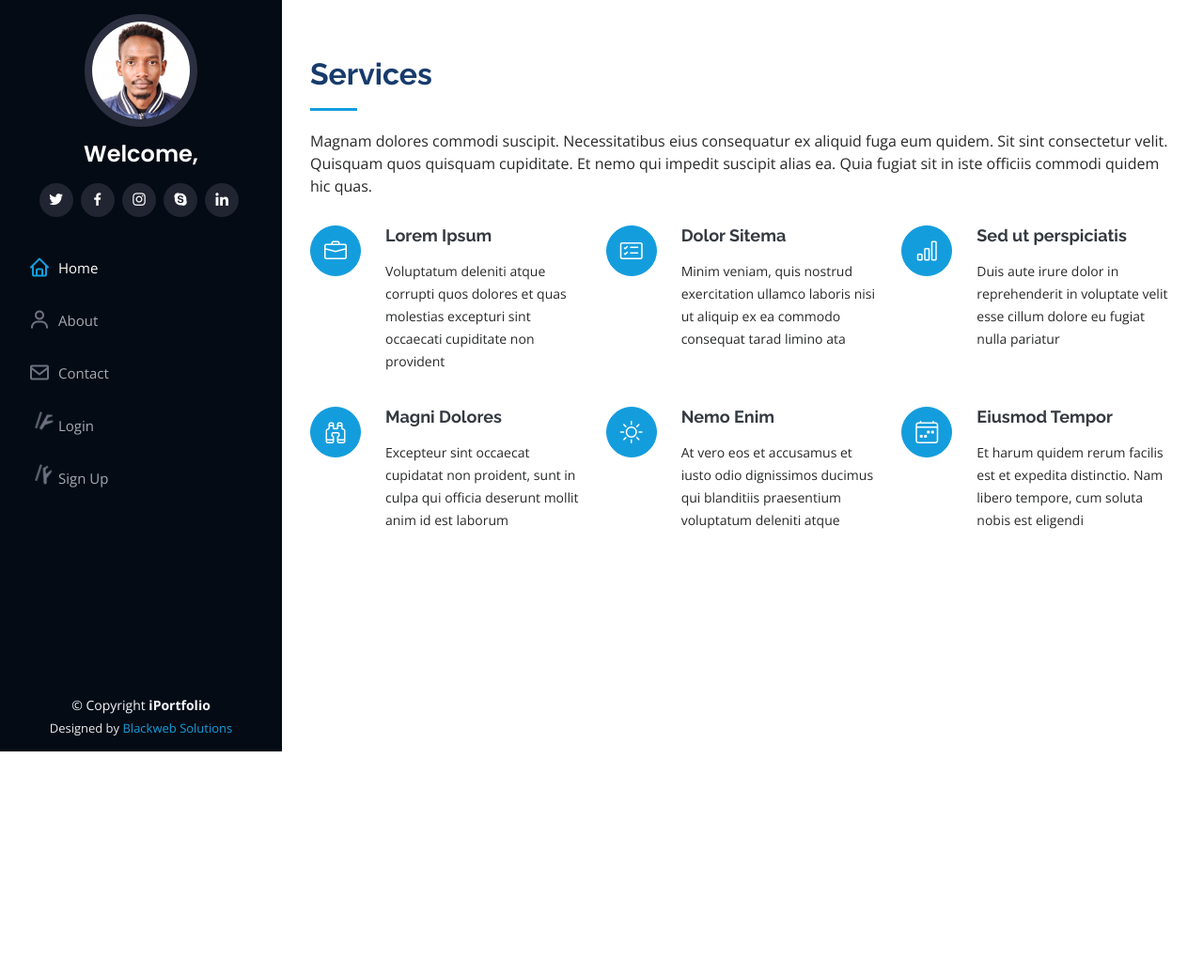
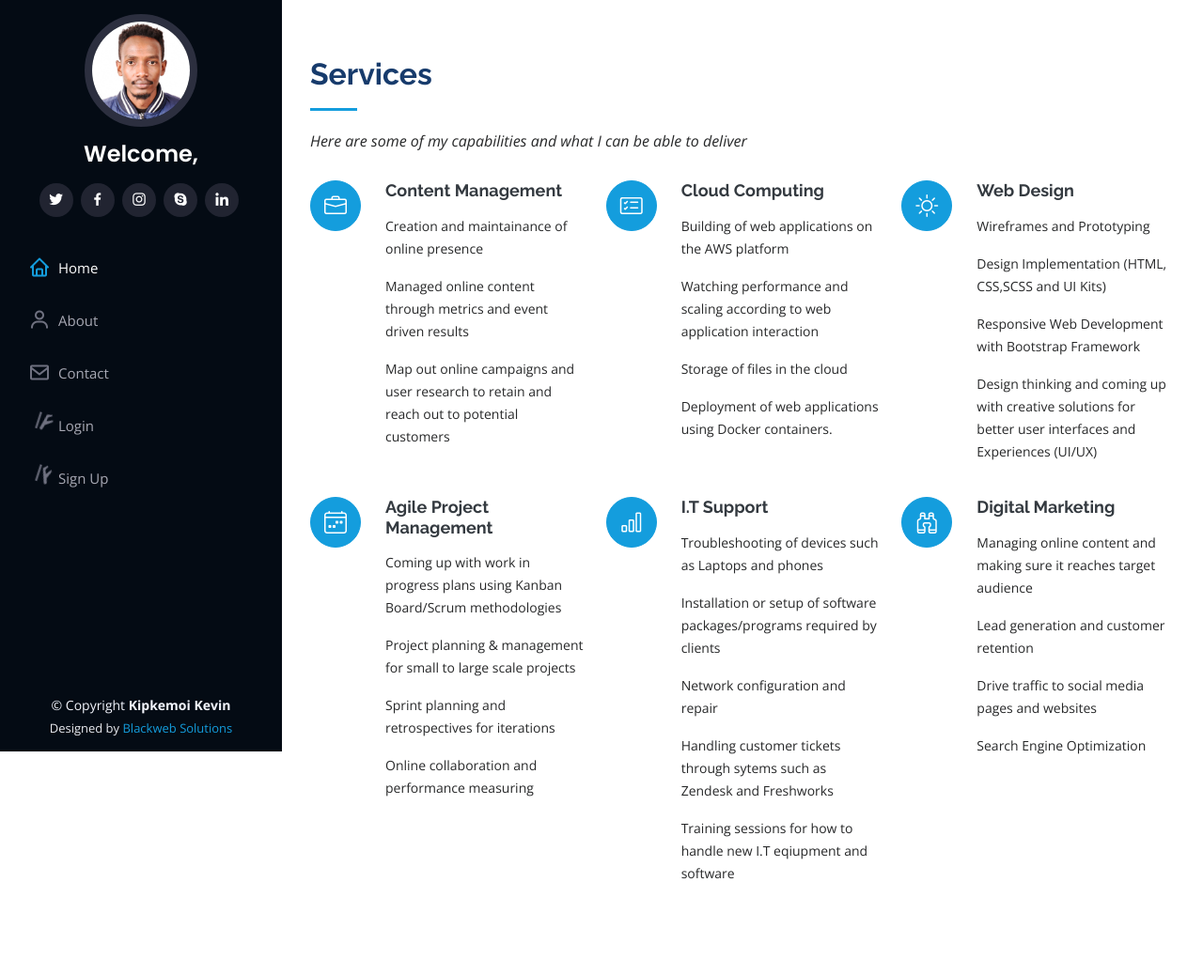
Before and after one commit to JAREDKEVIN/portfolio-web-app, a Django app: page /services in a window 1280 px wide. Shown: the whole page at 94% size. Before the commit the page ends 800 px from the top, so only its background shows below. Run offline with Django 4.2, Linux system fonts and the light colour scheme; some libraries are stand-ins or nearby versions.

Commit message:
update: services template

```diff
--- a/project/templates/base.html
+++ b/project/templates/base.html
@@ -143,7 +143,7 @@
   <footer id="footer">
     <div class="container">
       <div class="copyright">
-        &copy; Copyright <strong><span>iPortfolio</span></strong>
+        &copy; Copyright <strong><span>Kipkemoi Kevin</span></strong>
       </div>
       <div class="credits">
 
--- a/project/templates/portfolio.html
+++ b/project/templates/portfolio.html
@@ -212,7 +212,9 @@
                   I was able to collaborate and plan for Think Opal's digital stategy together with Kevin.He was able to
                   come up with a work in progress plan and also deliver the company's digital assets.During this period he came up with the company's website
                   and used search engine optimization to drive traffic to the website and social media handles.
+                  <i class="bx bxs-quote-alt-right quote-icon-right"></i>
                 </p>
+
                 <img src="\static\assets\img\testimonials\Harliet.png" class="testimonial-img" alt="">
                 <h3>Harliet Njenga</h3>
                 <h4><strong>Founder &amp; CEO @Think Opal</strong></h4>
--- a/project/templates/services.html
+++ b/project/templates/services.html
@@ -28,39 +28,65 @@ SERVICES
 
         <div class="section-title">
           <h2>Services</h2>
-          <p>Magnam dolores commodi suscipit. Necessitatibus eius consequatur ex aliquid fuga eum quidem. Sit sint consectetur velit. Quisquam quos quisquam cupiditate. Et nemo qui impedit suscipit alias ea. Quia fugiat sit in iste officiis commodi quidem hic quas.</p>
+          <p><em>Here are some of my capabilities and what I can be able to deliver</em></p>
         </div>
 
         <div class="row">
           <div class="col-lg-4 col-md-6 icon-box" data-aos="fade-up">
             <div class="icon"><i class="bi bi-briefcase"></i></div>
-            <h4 class="title"><a href="">Lorem Ipsum</a></h4>
-            <p class="description">Voluptatum deleniti atque corrupti quos dolores et quas molestias excepturi sint occaecati cupiditate non provident</p>
+            <h4 class="title"><a href="">Content Management</a></h4>
+                        <p class="description">Creation and maintainance of online presence</p>
+                        <p class="description">Managed online content through metrics and event driven results</p>
+                        <p class="description">Map out online campaigns and user research to retain and reach out to potential customers </p>
           </div>
           <div class="col-lg-4 col-md-6 icon-box" data-aos="fade-up" data-aos-delay="100">
             <div class="icon"><i class="bi bi-card-checklist"></i></div>
-            <h4 class="title"><a href="">Dolor Sitema</a></h4>
-            <p class="description">Minim veniam, quis nostrud exercitation ullamco laboris nisi ut aliquip ex ea commodo consequat tarad limino ata</p>
+            <h4 class="title"><a href="">Cloud Computing</a></h4>
+                        <p class="description">Building of web applications on the AWS platform</p>
+                        <p class="description">Watching performance and scaling according to web application interaction</p>
+                        <p class="description">Storage of files in the cloud</p>
+                        <p class="description">Deployment of web applications using Docker containers.</p>
+
           </div>
           <div class="col-lg-4 col-md-6 icon-box" data-aos="fade-up" data-aos-delay="200">
-            <div class="icon"><i class="bi bi-bar-chart"></i></div>
-            <h4 class="title"><a href="">Sed ut perspiciatis</a></h4>
-            <p class="description">Duis aute irure dolor in reprehenderit in voluptate velit esse cillum dolore eu fugiat nulla pariatur</p>
+            <div class="icon"><i class="bi bi-brightness-high "></i></div>
+            <h4 class="title"><a href="">Web Design</a></h4>
+                        <p class="description">Wireframes and Prototyping</p>
+                        <p class="description">Design Implementation (HTML, CSS,SCSS and UI Kits)</p>
+                        <p class="description">Responsive Web Development with Bootstrap Framework</p>
+                        <p class="description">Design thinking and coming up with creative solutions for better user interfaces and Experiences (UI/UX)</p>
+
+
+
+
           </div>
           <div class="col-lg-4 col-md-6 icon-box" data-aos="fade-up" data-aos-delay="300">
-            <div class="icon"><i class="bi bi-binoculars"></i></div>
-            <h4 class="title"><a href="">Magni Dolores</a></h4>
-            <p class="description">Excepteur sint occaecat cupidatat non proident, sunt in culpa qui officia deserunt mollit anim id est laborum</p>
+            <div class="icon"><i class="bi bi-calendar4-week "></i></div>
+            <h4 class="title"><a href="">Agile Project Management</a></h4>
+                        <p class="description">Coming up with work in progress plans using Kanban Board/Scrum methodologies</p>
+                        <p class="description">Project planning &amp; management for small to large scale projects</p>
+                        <p class="description">Sprint planning and retrospectives for iterations</p>
+                        <p class="description">Online collaboration and performance measuring </p>
+
           </div>
           <div class="col-lg-4 col-md-6 icon-box" data-aos="fade-up" data-aos-delay="400">
-            <div class="icon"><i class="bi bi-brightness-high"></i></div>
-            <h4 class="title"><a href="">Nemo Enim</a></h4>
-            <p class="description">At vero eos et accusamus et iusto odio dignissimos ducimus qui blanditiis praesentium voluptatum deleniti atque</p>
+            <div class="icon"><i class="bi bi-bar-chart"></i></div>
+            <h4 class="title"><a href="">I.T Support</a></h4>
+                        <p class="description"> Troubleshooting of devices such as Laptops and phones</p>
+                        <p class="description">Installation or setup of software packages/programs required by clients</p>
+                        <p class="description">Network configuration and repair</p>
+                        <p class="description">Handling customer tickets through sytems such as Zendesk and Freshworks</p>
+                        <p class="description">Training sessions for how to handle new I.T eqiupment and software</p>
+
           </div>
           <div class="col-lg-4 col-md-6 icon-box" data-aos="fade-up" data-aos-delay="500">
-            <div class="icon"><i class="bi bi-calendar4-week"></i></div>
-            <h4 class="title"><a href="">Eiusmod Tempor</a></h4>
-            <p class="description">Et harum quidem rerum facilis est et expedita distinctio. Nam libero tempore, cum soluta nobis est eligendi</p>
+            <div class="icon"><i class="bi bi-binoculars "></i></div>
+            <h4 class="title"><a href="">Digital Marketing</a></h4>
+                        <p class="description">Managing online content and making sure it reaches target audience</p>
+                        <p class="description">Lead generation and customer retention</p>
+                        <p class="description">Drive traffic to social media pages and websites</p>
+                        <p class="description">Search Engine Optimization</p>
+
           </div>
         </div>
 
```
Also changed, not shown: project/authapp/views.py (+10 -10 lines).
